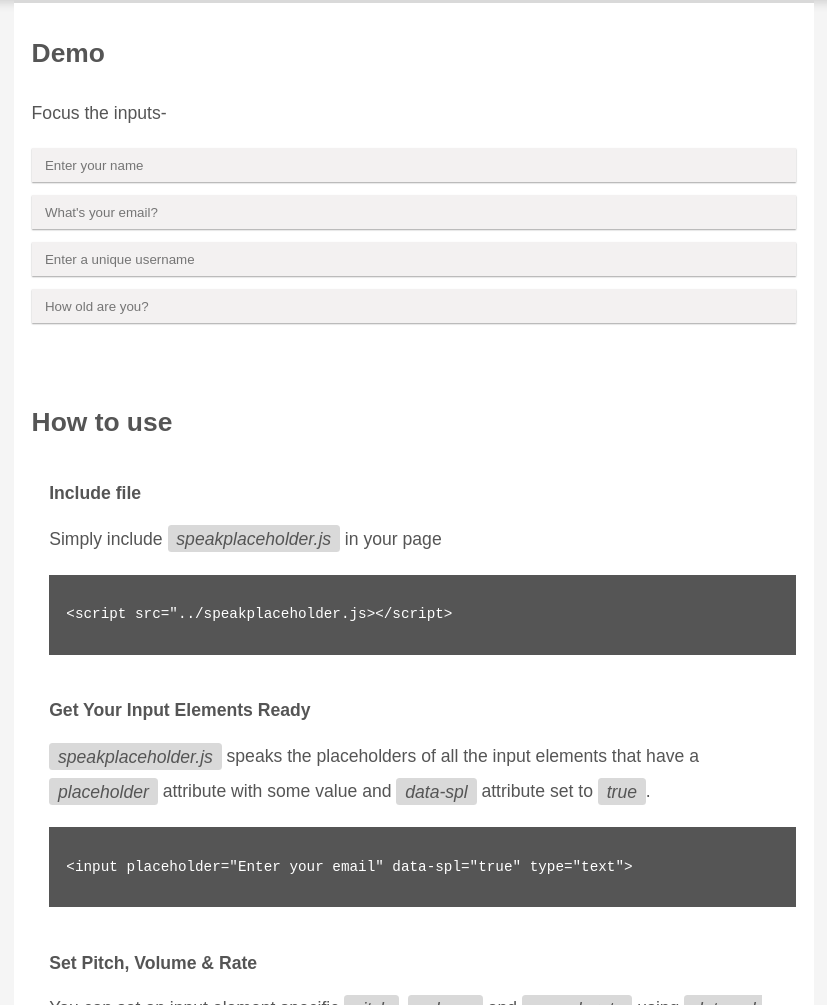
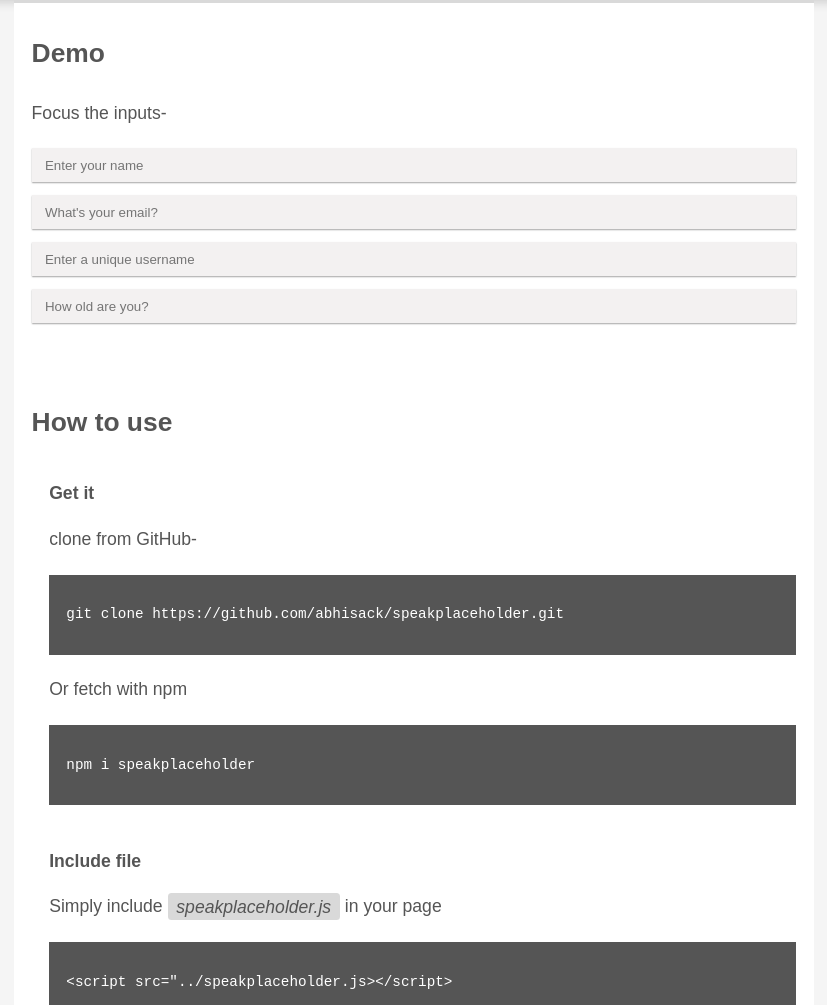
Before and after one commit to abhisack/speakplaceholder, a website: page index.html in a window 1280 px wide. Shown: the part 288-1293 px from the top of the page, without its empty margins (226-1053 px from the left). Drawn offline with Linux system fonts and the light colour scheme.

Commit message:
add npm command

```diff
--- a/index.html
+++ b/index.html
@@ -219,6 +219,26 @@ footer p {
 
     <section>
       <h1 class="title">How to use</h1>
+        <article>
+            <h4>Get it</h4>
+            <p> clone from GitHub-</p>
+            <pre>
+            <code>
+
+  git clone https://github.com/abhisack/speakplaceholder.git
+            </code>
+            </pre>
+
+            <p>Or fetch with npm</p>
+
+            <pre>
+             <code>
+
+  npm i speakplaceholder
+            </code>
+            </pre>
+
+        </article>
      <article>
       <h4>Include file</h4>
       <p>Simply include <em>speakplaceholder.js</em> in your page</p>
```
